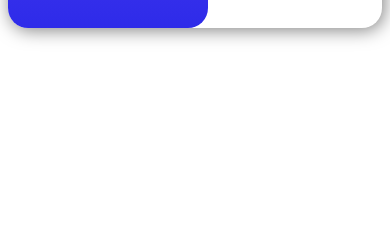
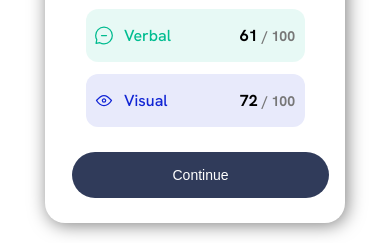
Before and after one commit to Hoan-K-Le/frontEnd-result-summary-practice, a plain HTML site: page index.html in a window 390 px wide. Shown: the part 617-860 px from the top of the page. Drawn offline with Linux system fonts and the light colour scheme; a web font is replaced by a local one.

Commit message:
added media queries

```diff
--- a/index.html
+++ b/index.html
@@ -224,6 +224,15 @@
         color: #777;
         font-size: 14px;
       }
+
+      @media screen and (max-width: 600px) {
+        .container {
+          height: 820px;
+          width: 300px;
+          display: flex;
+          flex-direction: column;
+        }
+      }
     </style>
   </head>
   <body>
```
